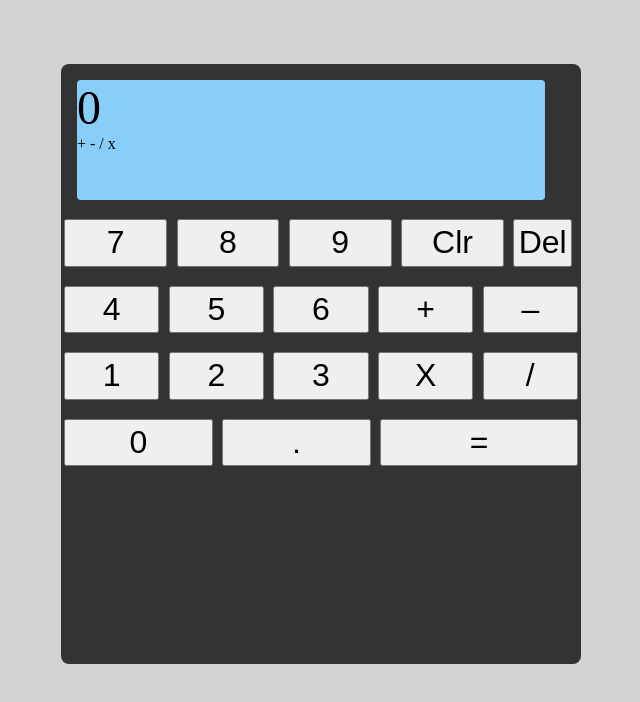
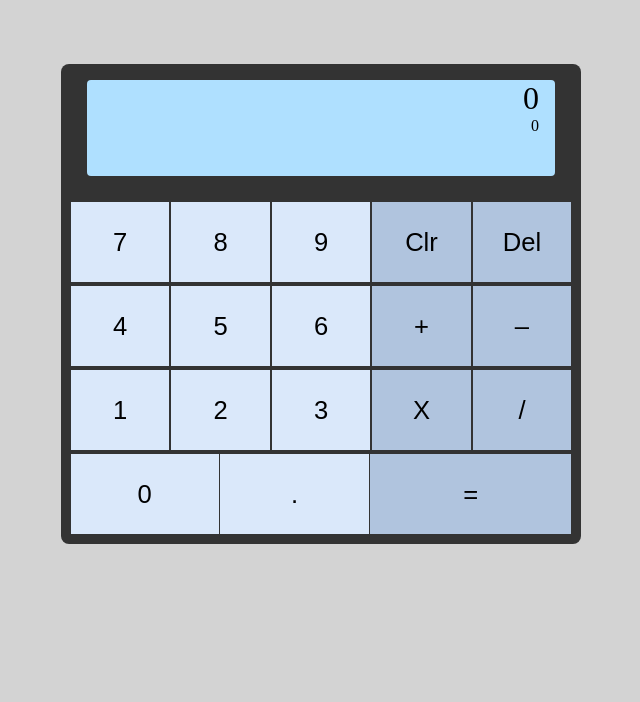
Before and after one commit to dougmattern/odin-calculator, a plain HTML site: page index.html in a window 1280 px wide. Shown: the whole page, without its empty margins (319-959 px from the left). Drawn offline with Linux system fonts and the light colour scheme.

Commit message:
Added icon functionality and refined css

```diff
--- a/index.html
+++ b/index.html
@@ -9,10 +9,16 @@
     <script src="script.js" defer></script>
 </head>
 <body>
-    <div id = 'calculator'>
-        <div id = 'screen'>
-            <div id = 'numbers'></div>
-            <div id = 'icons'>+ - / x</div>
+    <div class = 'calculator'>
+        <div class = 'screen'>
+                <div id = 'numbers'></div>
+                <div id = 'memory'></div>
+            <div class = 'icons'>
+                <div id = 'iconplus'>+</div>
+                <div id = 'iconminus'>-</div>
+                <div id = 'icondivide'>/</div>
+                <div id = 'iconmultiply'>x</div>
+             </div>
         </div>
         <div id = 'buttons'>
                 <div id = 'row1'>
--- a/script.js
+++ b/script.js
@@ -1,4 +1,6 @@
 // calculator
+// TODO early = sign entry, divide by zero
+// button constants
 
 const zero = document.querySelector('#zero');
 const one = document.querySelector('#one');
@@ -19,13 +21,15 @@ const minus = document.querySelector('#minus');
 const clear = document.querySelector('#clear');
 const del = document.querySelector('#del');
 const numbers = document.querySelector('#numbers');
-const icons = document.querySelector('#icons');
+const memory = document.querySelector('#memory');
+const icons = document.querySelector('#icons')
 
 let numberDisplay = '0';
 let numberMemory = '0';
 let currentOperator;
 let newNumber = '0';
 
+//button input functions
 
 one.onclick = () => input1()
 two.onclick = () => input2()
@@ -42,33 +46,34 @@ clear.onclick = () => clearNumber()
 decimal.onclick = () => inputDecimal()
 
 plus.addEventListener('click', function() {
+    preOperate();
     setOperator('addition');
-    preOperate();
 })
 
 minus.addEventListener('click', function() {
+    preOperate();
     setOperator('subtraction');
-    preOperate();
 })
 
 multiply.addEventListener('click', function() {
+    preOperate();
     setOperator('multiply');
-    preOperate();
 })
 
 division.addEventListener('click', function() {
+    preOperate();
     setOperator('division');
-    preOperate();
 })
 
 equals.addEventListener('click', function() {
     preOperate()
     numberDisplay = newNumber
     numberMemory = '0'
+    activateIcon('none')
     update()
+})
 
-
-})
+//input functions
 
 function input1() {
     if (numberDisplay == '0') {
@@ -181,7 +186,10 @@ function input0() {
 }
 
 function inputDecimal() {
-    if (numberDisplay == '0') {
+    if (numberDisplay.includes('.')) {
+        numberDisplay = numberDisplay
+    }
+    else if (numberDisplay == '0') {
         numberDisplay = '0.';
         update()
     }
@@ -194,7 +202,6 @@ function inputDecimal() {
 function deleteNumber() {
     if (numberDisplay == '0') {
         numberDisplay = '0';
-        update()
         }
     else {
         numberDisplay = numberDisplay.slice(0, (numberDisplay.length - 1))
@@ -213,6 +220,7 @@ function preOperate() {
     if(numberMemory != '0') {
         numberDisplay = parseFloat(numberDisplay)
         numberMemory = operate(numberDisplay, numberMemory, currentOperator)
+        numberDisplay = '0';
         update()
     }
     else {
@@ -221,10 +229,35 @@ function preOperate() {
     }
 }
 
-
 function setOperator(operator) {
+    activateIcon(operator)
     currentOperator = operator
 }
+
+function activateIcon(operator) {
+    if (currentOperator == 'addition') {
+        iconplus.classList.remove('active')
+    } else if (currentOperator == 'subtraction' ) {
+        iconminus.classList.remove('active')
+    } else if (currentOperator == 'multiply') {
+       iconmultiply.classList.remove('active')
+    } else if (currentOperator == 'division') {
+        icondivide.classList.remove('active')
+    }
+
+    if (operator == 'addition') {
+        iconplus.classList.add('active')
+    } else if (operator == 'subtraction') {
+        iconminus.classList.add('active')
+    } else if (operator == 'multiply') {
+        iconmultiply.classList.add('active')
+    } else if (operator == 'division') {
+        icondivide.classList.add('active')
+    }
+}
+
+
+//math functions
 
 function add(a, b) {
     newNumber = a + b
@@ -239,7 +272,7 @@ function multiplication(a, b) {
 }
 
 function divide(b, a) {
-    newNumber = (a / b).toFixed(10)
+    newNumber = (a / b).toFixed(8)
 }
 
 function operate(numberDisplay, numberMemory, operator) {
@@ -258,8 +291,11 @@ function operate(numberDisplay, numberMemory, operator) {
     return newNumber
 }
 
+
+
 function update() {
     numbers.innerText = numberDisplay;
+    memory.innerText = numberMemory;
 }
 
 update()
--- a/style.css
+++ b/style.css
@@ -2,8 +2,8 @@ body {
     background-color: lightgray;
 }
 
-#calculator {
-    height: 75vh;
+.calculator {
+    height: 60vh;
     width: 65vh;
     background-color: #333;
     border-radius: 8px;
@@ -17,43 +17,73 @@ body {
 #buttons {
     display: flex;
     flex-direction: column;
-    gap: 0.8em;
+    flex: 1;
+    margin: 0.5em;
 }
 
 #row1 >*, #row2 >*, #row3>*, #row4>* {
-    font-size: 2rem;
-    padding: 0.1em;
+    font-size: 1.6rem;
+    flex: 1;
+    border: none;
 }
 
-#seven, #eight, #nine, #clear, #delete, #four, #five, #six, #one, #two, #three,
-     #plus, #minus, #multiply, #division {
-        width: 20%;
-
-    }
-
-#zero, #decimal {
-    width: 30%;
-}
-
-#equals {
-    width: 40%;
+#row1 >*:hover, #row2 >*:hover, #row3>*:hover, #row4>*:hover {
+    background-color: rgb(200, 200, 200);
 }
 
 #row1, #row2, #row3, #row4 {
     display: flex;
-gap: 0.6em;
-margin: 0.2em;
+    gap: 0.1em;
+    margin: 0.1em;
+    flex: 1;
+}
 
-}
-#screen {
+.screen {
     height: 20%;
     width: 90%;
-    background-color: lightskyblue;
+    background-color: rgb(175, 224, 255);
     border-radius: 4px;
     margin: 1em;
+    margin-left: auto;
+    margin-right: auto;
+    display: flex;
+    flex-direction: column;
+    align-items: flex-end;
+}
+
+#numbers {
+    font-size: 2rem;
+    padding: 0 0.5em;
+}
+
+#memory {
+    align-self: flex-end;
+    padding: 0 1em;
+}
+
+.icons {
+    display: flex;
+    padding: 0 1em;
+}
+
+#clear, #del, #plus,#minus, #multiply, #division, #equals {
+    background-color: lightsteelblue;
 
 }
 
-#numbers {
-    font-size: 3rem;
+#seven, #eight, #nine, #four, #five, #six, #one, #two, #three, #zero, #decimal {
+    background-color: rgb(218, 232, 250);
+
 }
+
+#iconplus, #iconminus, #icondivide, #iconmultiply {
+    opacity: 0;
+}
+
+#iconplus.active, #iconminus.active, #icondivide.active, #iconmultiply.active {
+    opacity: 1;
+}
+
+#equals {
+    flex-basis: 13%;
+}
```
Lines whose indentation alone changed are shown as unchanged.
